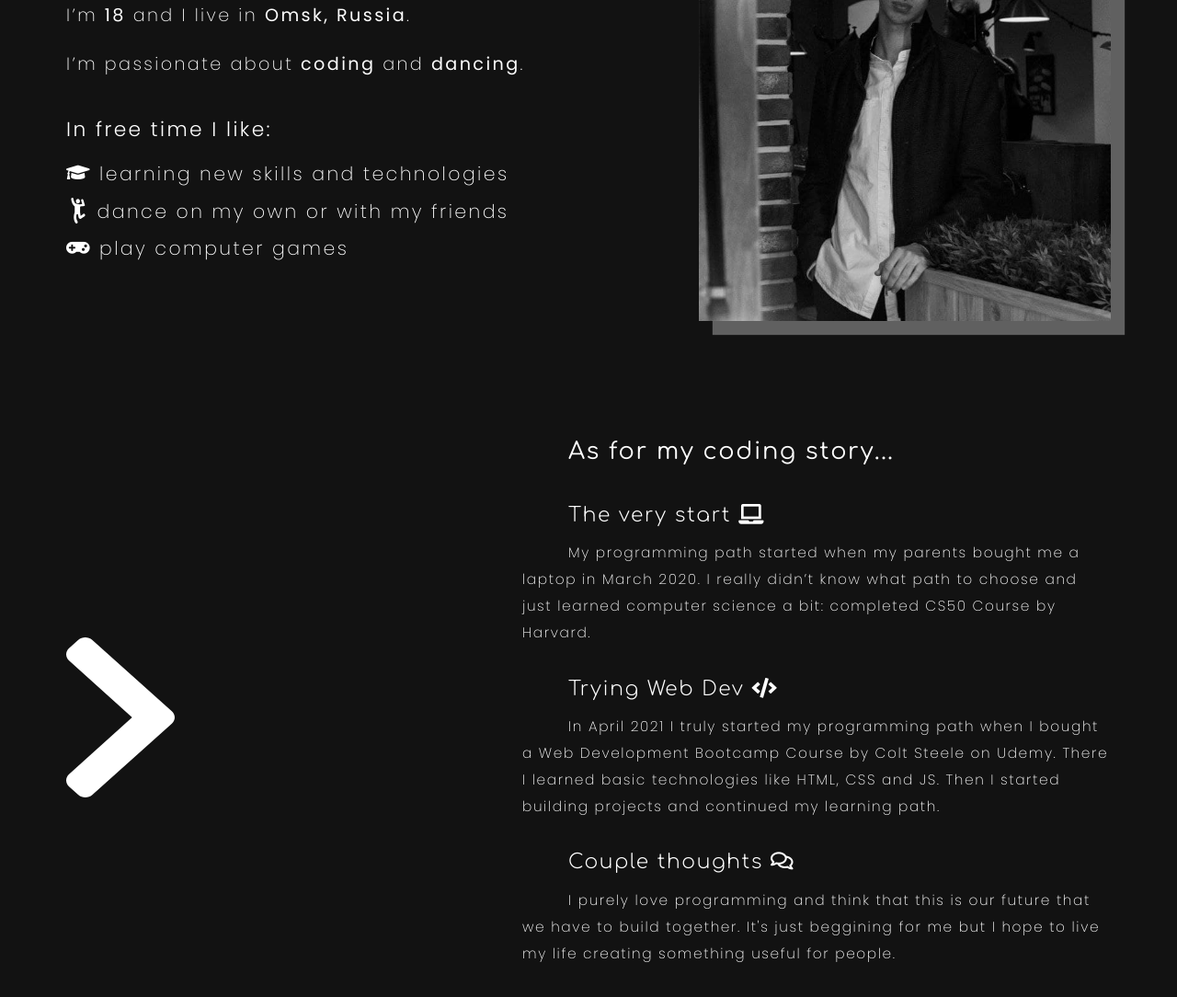
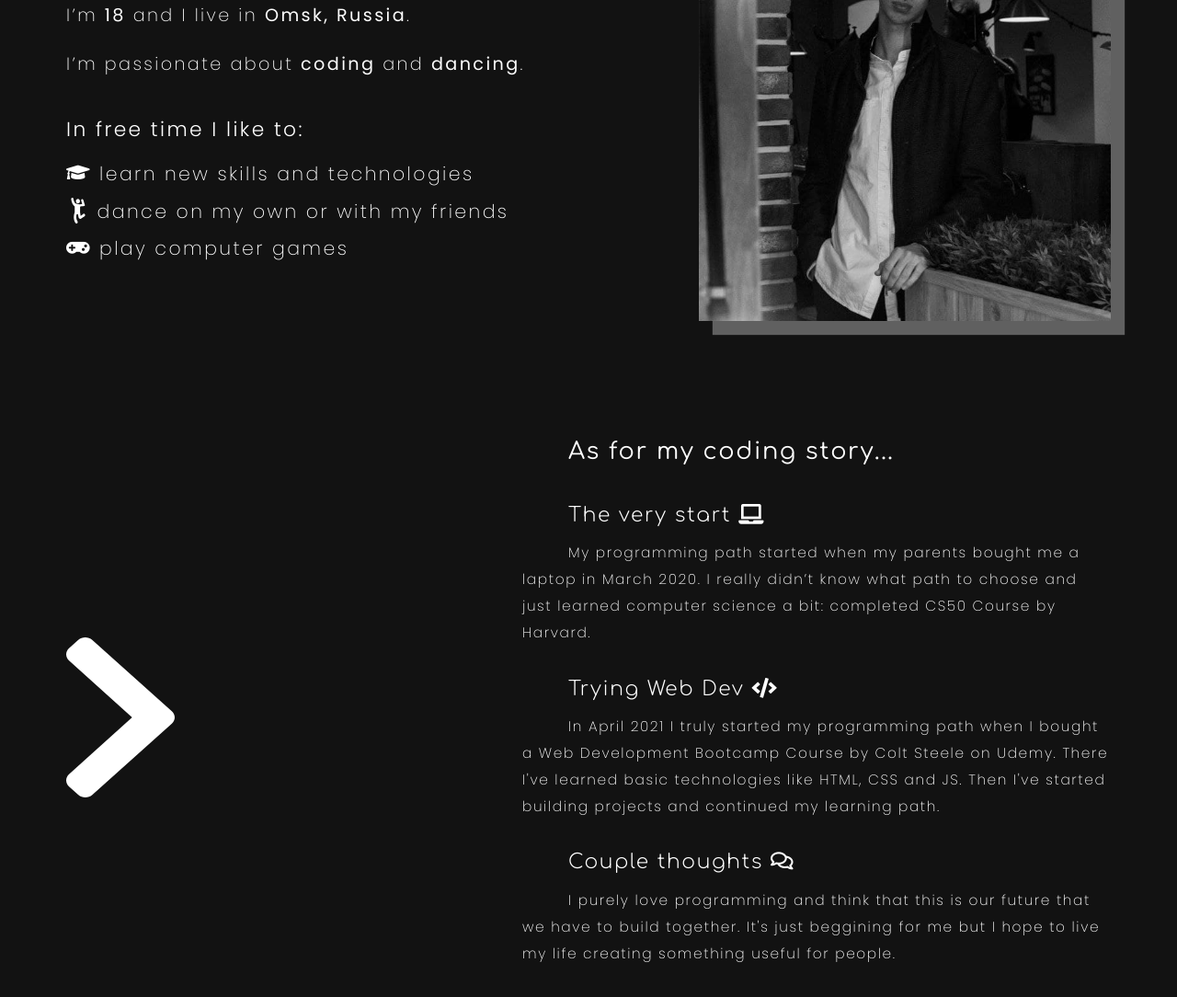
Before and after one commit to andy-devs/andy-devs.github.io, a plain HTML site: page index.html in a window 1280 px wide. Shown: the part 900-1984 px from the top of the page at 92% size. Drawn offline with nearby package versions, Linux system fonts and the light colour scheme.

Commit message:
grammar check

```diff
--- a/index.html
+++ b/index.html
@@ -136,12 +136,12 @@
 						</p>
 						<div class="about__bio-text__info">
 							<p class="about__bio-text__info-head">
-								In free time I like:
+								In free time I like to:
 							</p>
 							<ul class="about__bio-text__info-list">
 								<li class="about__bio-text__info-item">
 									<i class="fas fa-graduation-cap"></i>
-									learning new skills and technologies
+									learn new skills and technologies
 								</li>
 								<li class="about__bio-text__info-item">
 									<div class="dance-image">
@@ -199,9 +199,10 @@
 						<p class="about__story-text__paragraph">
 							In April 2021 I truly started my programming path
 							when I bought a Web Development Bootcamp Course by
-							Colt Steele on Udemy. There I learned basic
-							technologies like HTML, CSS and JS. Then I started
-							building projects and continued my learning path.
+							Colt Steele on Udemy. There I've learned basic
+							technologies like HTML, CSS and JS. Then I've
+							started building projects and continued my learning
+							path.
 						</p>
 						<h3 class="about__story-text__heading">
 							Couple thoughts <i class="far fa-comments"></i>
```
